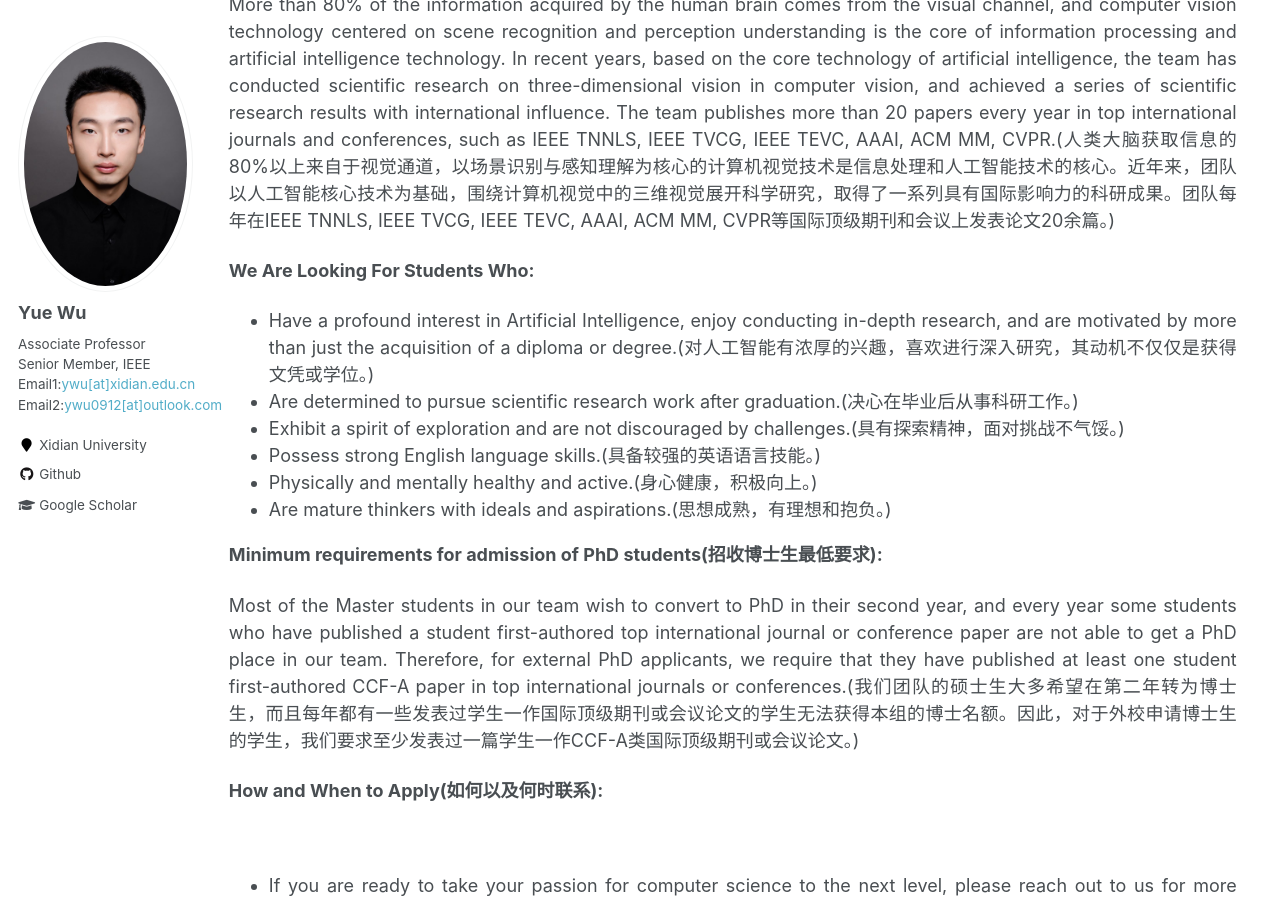
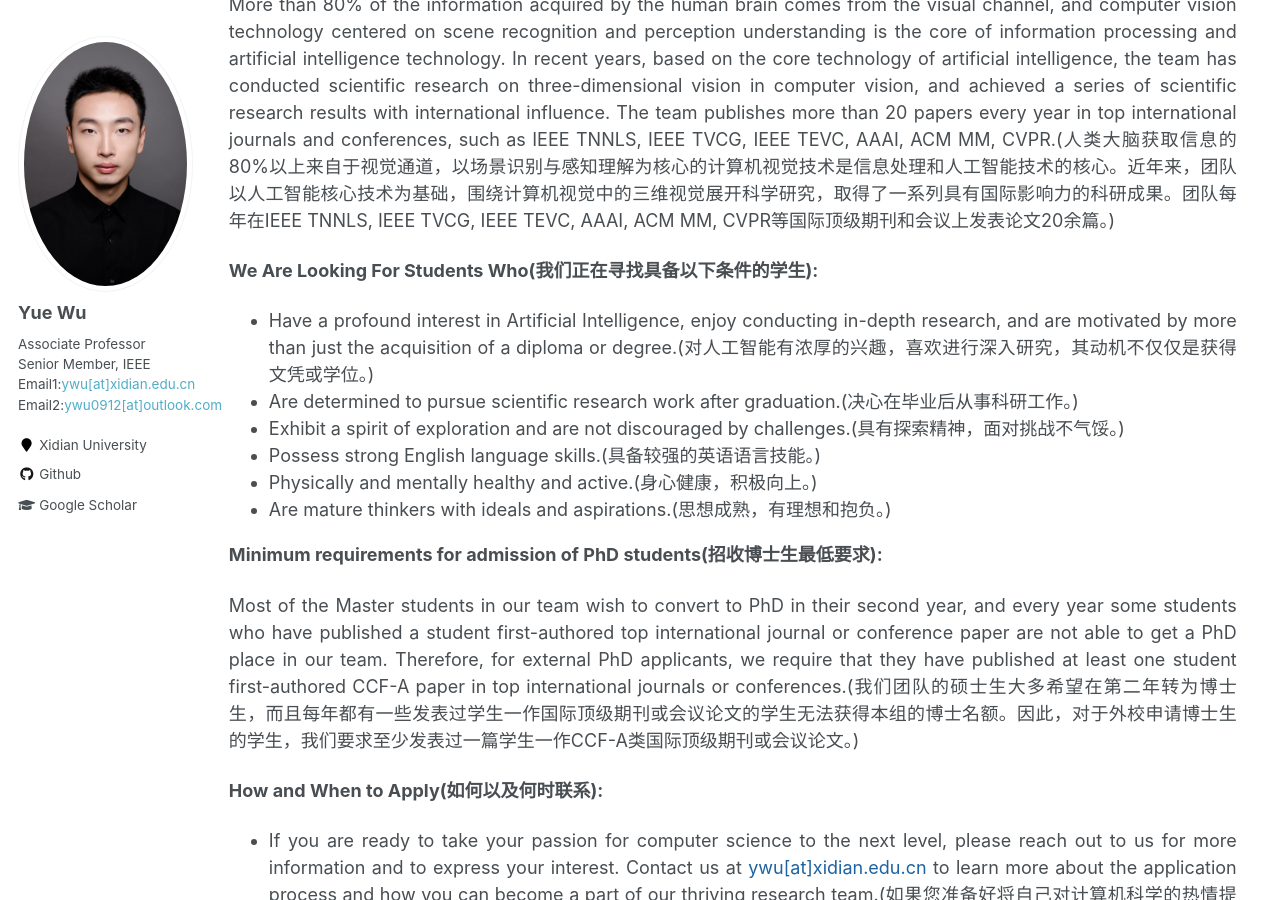
Before and after one commit to ywuchina/ywuchina.github.io, a Jekyll site: the page built from _pages/home.md, in a window 1280 px wide and 900 px high, scrolled down 6325 px. Built offline with Jekyll 4.4.1, drawn with Linux system fonts in a browser that asks for light colours.

Commit message:
Update team.html

```diff
--- a/_includes/team.html
+++ b/_includes/team.html
@@ -97,7 +97,7 @@
 <p>I recruit 4-7 graduate students and 3-5 undergraduates annually in the field of Computer Science and Technology (top 0.1% in ESI). Students who are interested in artificial intelligence theory and applications, computational intelligence, 3D vision, machine learning, deep learning, and computer vision are welcome to contact and inquire. Additionally, my research team has several openings for graduate students. You are welcome to join us!(本人每年在计算机科学与技术领域招收 4-7 名研究生和 3-5 名本科生（ESI 排名前 0.1%）。欢迎对人工智能理论与应用、计算智能、三维视觉、机器学习、深度学习和计算机视觉感兴趣的学生联系和咨询。此外，我的研究团队还有几个研究生职位空缺。欢迎加入我们！) </p>
 <p><b>Team Laboratory Research Profile(团队实验室科研情况简介)</b></p>
 <p>More than 80% of the information acquired by the human brain comes from the visual channel, and computer vision technology centered on scene recognition and perception understanding is the core of information processing and artificial intelligence technology. In recent years, based on the core technology of artificial intelligence, the team has conducted scientific research on three-dimensional vision in computer vision, and achieved a series of scientific research results with international influence. The team publishes more than 20 papers every year in top international journals and conferences, such as IEEE TNNLS, IEEE TVCG, IEEE TEVC, AAAI, ACM MM, CVPR.(人类大脑获取信息的80%以上来自于视觉通道，以场景识别与感知理解为核心的计算机视觉技术是信息处理和人工智能技术的核心。近年来，团队以人工智能核心技术为基础，围绕计算机视觉中的三维视觉展开科学研究，取得了一系列具有国际影响力的科研成果。团队每年在IEEE TNNLS, IEEE TVCG, IEEE TEVC, AAAI, ACM MM, CVPR等国际顶级期刊和会议上发表论文20余篇。)</p>
-<p><b>We Are Looking For Students Who:</b></p>
+<p><b>We Are Looking For Students Who(我们正在寻找具备以下条件的学生):</b></p>
 <ul>
     <li style="margin-bottom: 1.5;">
         Have a profound interest in Artificial Intelligence, enjoy conducting in-depth research, and are motivated by more than just the acquisition of a diploma or degree.(对人工智能有浓厚的兴趣，喜欢进行深入研究，其动机不仅仅是获得文凭或学位。)
@@ -121,7 +121,7 @@
 </ul>
 <p><b>Minimum requirements for admission of PhD students(招收博士生最低要求):</b>
 <p>Most of the Master students in our team wish to convert to PhD in their second year, and every year some students who have published a student first-authored top international journal or conference paper are not able to get a PhD place in our team. Therefore, for external PhD applicants, we require that they have published at least one student first-authored CCF-A paper in top international journals or conferences.(我们团队的硕士生大多希望在第二年转为博士生，而且每年都有一些发表过学生一作国际顶级期刊或会议论文的学生无法获得本组的博士名额。因此，对于外校申请博士生的学生，我们要求至少发表过一篇学生一作CCF-A类国际顶级期刊或会议论文。)</p>
-<p><b>How and When to Apply(如何以及何时联系):</b></p><br>
+<p><b>How and When to Apply(如何以及何时联系):</b></p>
 <ul>
      <li style="margin-bottom: 1.5;">
       If you are ready to take your passion for computer science to the next level, please reach out to us for more information and to express your interest. Contact us at <a href="mailto:ywu@xidian.edu.cn">ywu[at]xidian.edu.cn</a> to learn more about the application process and how you can become a part of our thriving research team.(如果您准备好将自己对计算机科学的热情提升到新的高度，请联系我们了解更多信息并表达您的兴趣。请通过<a href="mailto:ywu@xidian.edu.cn">ywu[at]xidian.edu.cn</a>联系我们，了解更多申请流程以及如何成为我们蓬勃发展的研究团队的一员。)
```
